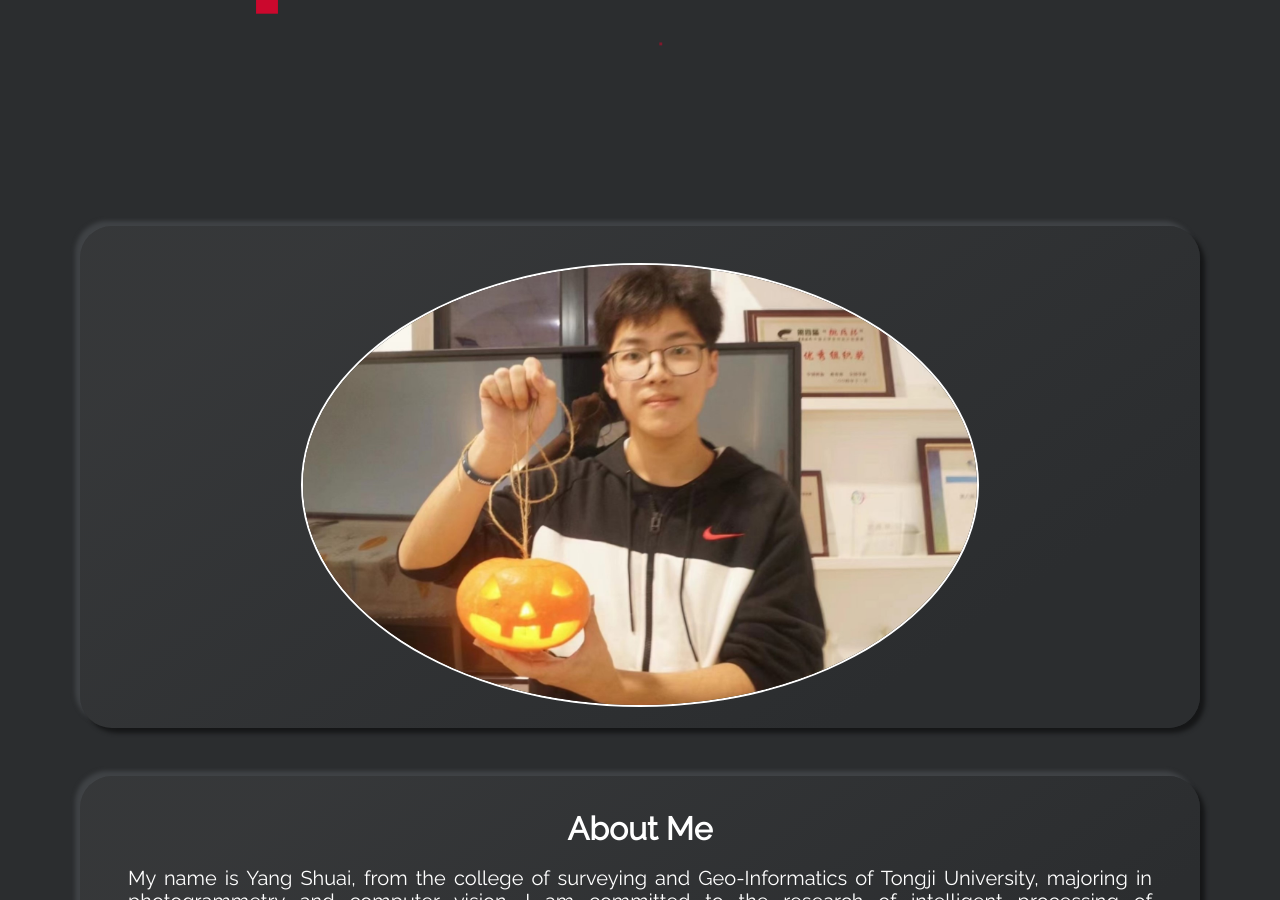
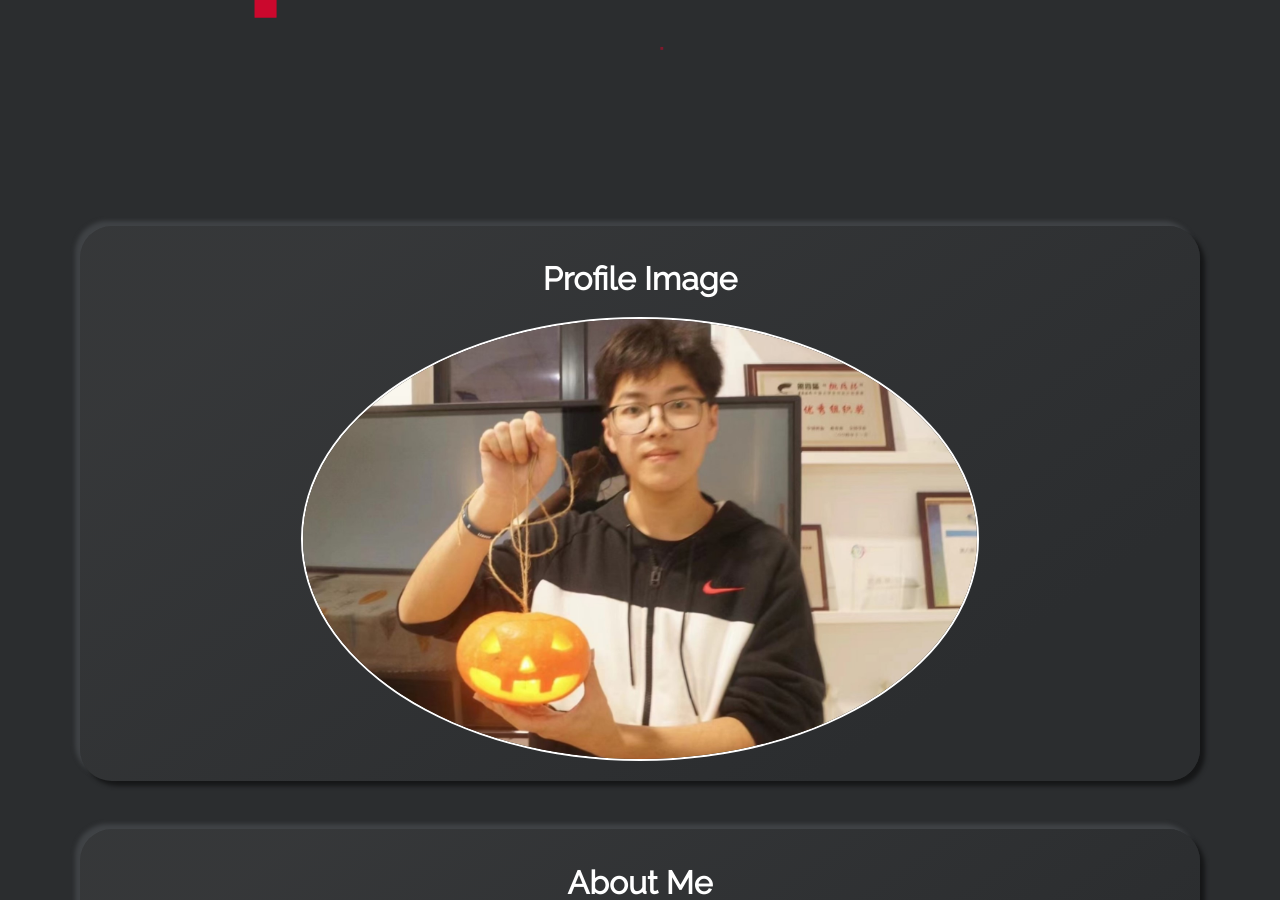
Before and after one commit to YS-IMTech/YS-IMTech.github.io, a Jekyll site: the page built from index.html, in a window 1280 px wide and 900 px high, scrolled down 834 px. Built offline with Jekyll 4.4.1, drawn with Linux system fonts in a browser that asks for light colours; some of the changed text lies outside the part shown.

Commit message:
Update _config.yml

```diff
--- a/_config.yml
+++ b/_config.yml
@@ -21,7 +21,7 @@ email: 1950893@tongji.edu.cn
 # If you do not use one of the following websites, then leave it empty
 # > twitter_username:
 github_username: YS-IMTech
-
+profile_img_title: Profile Image
 show_profile_pic: true
 
 # ABOUT ME SECTION
```
